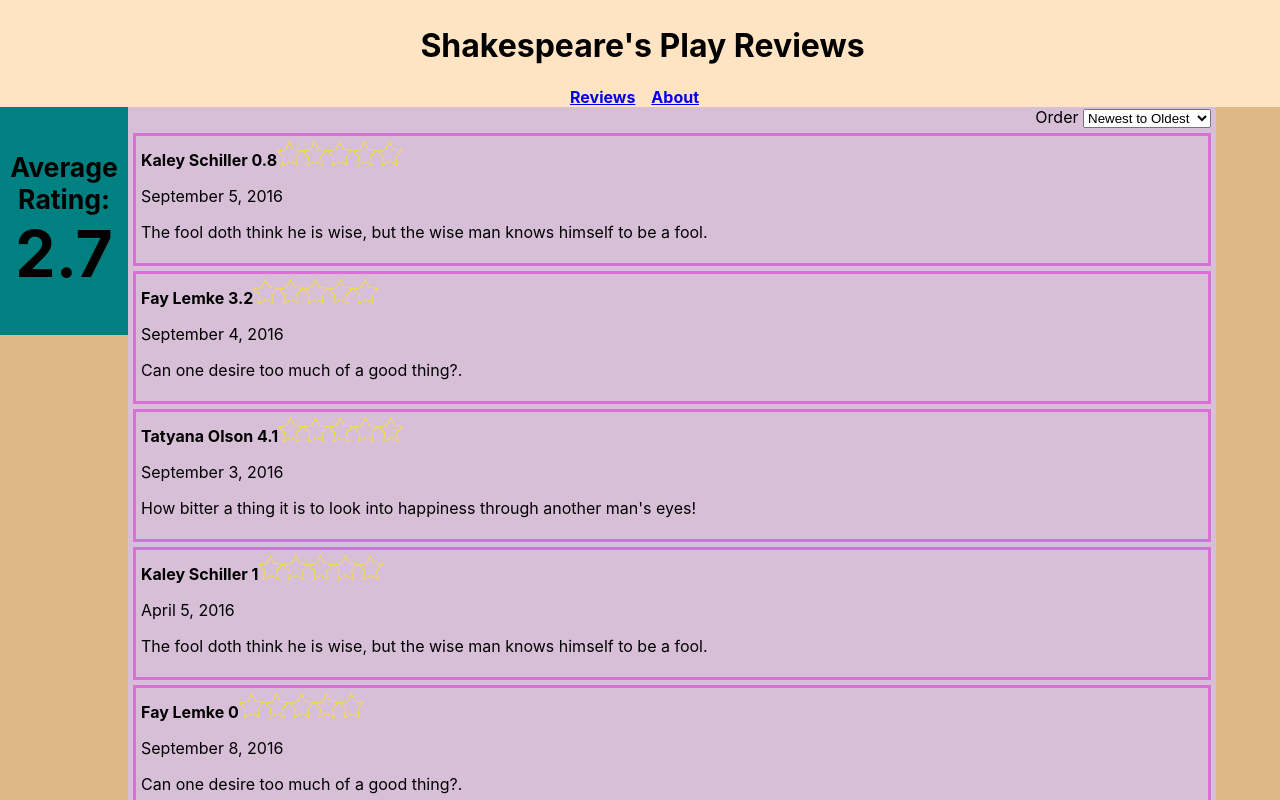
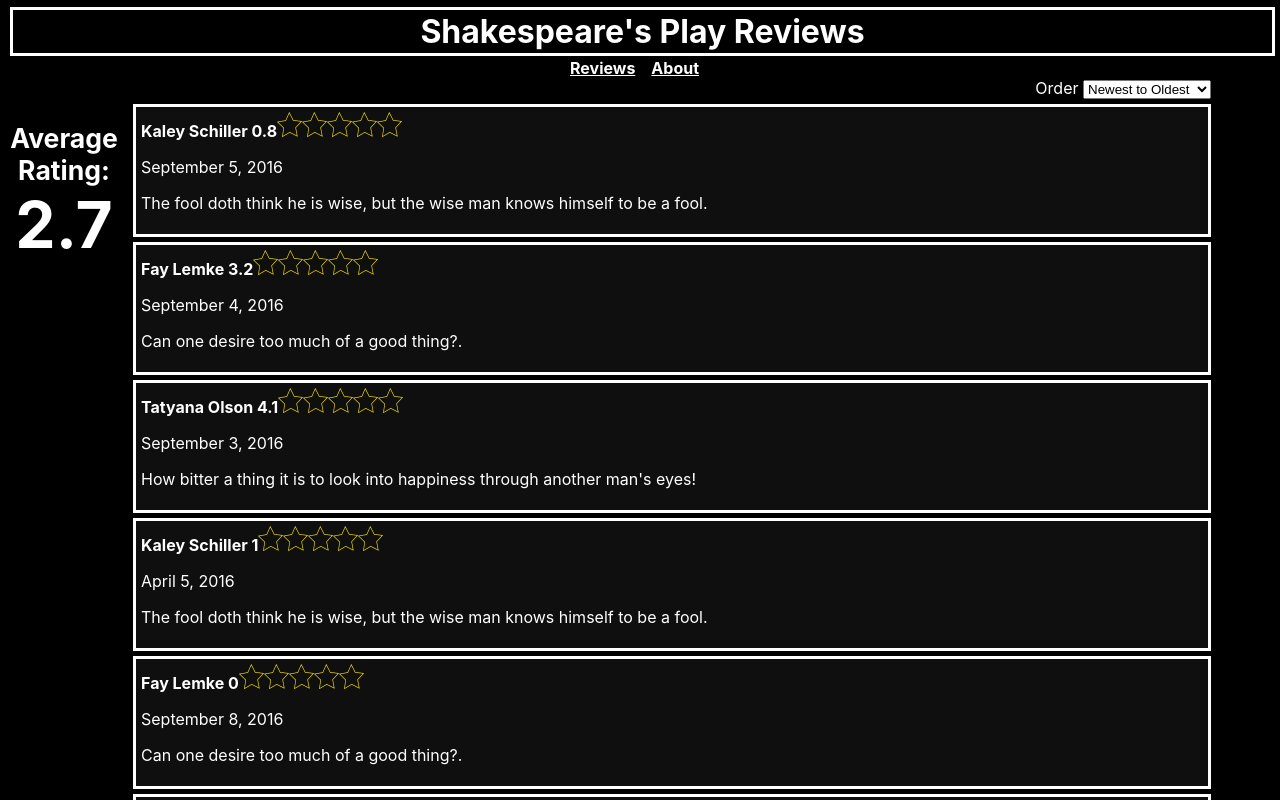
Before and after one commit to CymruRing/shakespeares_play_reviews_UI, a Next.js app in the folder shakespeares_play_reviews/: page / in a window 1280 px wide. Shown: the top 800 px of the page. Built offline with nearby package versions, Linux system fonts and the light colour scheme.

Commit message:
Move to Black and White theme.

```diff
--- a/shakespeares_play_reviews/comps/Title.js
+++ b/shakespeares_play_reviews/comps/Title.js
@@ -5,16 +5,16 @@ import Link from 'next/link'
 const Title = () => {
   return (
   <div className={styles.titleBar}>
-    <h1>Shakespeare's Play Reviews</h1>
+    <h1 id={styles.title}>Shakespeare's Play Reviews</h1>
     <div>
       <h4 className={styles.pageLinks}>
         <Link href='/'>
-          <a>Reviews</a>
+          <a className={styles.a}>Reviews</a>
         </Link>
       </h4>
       <h4 className={styles.pageLinks}>
         <Link href='/About'>
-          <a>About</a>
+          <a className={styles.a}>About</a>
         </Link>
       </h4>
     </div>
--- a/shakespeares_play_reviews/pages/About.js
+++ b/shakespeares_play_reviews/pages/About.js
@@ -9,9 +9,9 @@ const About = () => {
         chops to finish out the UI. That’s where this repo comes in.  This repo is the
         UI for Shakespeare's play reviews.
         <br/><br/>
-        It is built with <strong>Next.js</strong>for streamlined server side rendering and
-        <strong>React</strong> for a streamlined production.  For more see the repo for your
-        self here ________________ and try it out for yourself.
+        It is built with <strong>Next.js</strong> for streamlined server side rendering and
+        <strong>React</strong> for a streamlined production.  For more see the repo here
+        and try it out for yourself.
         <br/><br/>
         <em>Note: The Api for this app is not public at this time.</em>
       </p>
--- a/shakespeares_play_reviews/styles/globals.css
+++ b/shakespeares_play_reviews/styles/globals.css
@@ -1,6 +1,7 @@
 html,
 body {
-  background-color: burlywood;
+  background-color: black;
+  color: white;
   padding: 0;
   margin: 0;
   font-family: -apple-system, BlinkMacSystemFont, Segoe UI, Roboto, Oxygen,
--- a/shakespeares_play_reviews/styles/reviewStyles.module.css
+++ b/shakespeares_play_reviews/styles/reviewStyles.module.css
@@ -1,34 +1,46 @@
+
 
 .Layout {
 }
 
 .titleBar {
-  background-color: bisque;
   text-align: center;
   margin-top: 0;
   padding: 5px 0 0 5px;
 }
+
+#title {
+  border: white;
+  border-style: solid;
+  padding: 2px 2px 2px 2px;
+  margin: 2px 5px 2px 5px;
+}
+
 .pageLinks {
   display: inline;
   margin: 0 1rem 0 0;
 }
 
+.a {
+  color: white;
+}
+
 #avgContainer{
   font-size: xx-large;
-  background-color: teal;
   text-align: center;
   position: fixed;
   width: 10%;
 }
+
 #average {
   margin-block-start: 0px;
 }
+
 #avgRating {
   margin-block-end: 0px;
 }
 
 .Reviews {
-  background-color: thistle;
   width: 85%;
   margin: 0 0 10px 10%;
 
@@ -42,7 +54,7 @@
 
 .AReview {
   border-style: solid;
-  border-color: orchid;
+  background-color: rgb(15, 15, 15);
   margin: 5px 5px 5px 5px;
   padding: 5px 5px 5px 5px;
 }
@@ -51,7 +63,6 @@
   #avgContainer{
     font-size: large;
     position: relative;
-    background-color: teal;
     text-align: center;
     width: 100%;
   }
@@ -65,7 +76,6 @@
   }
 
   .Reviews {
-    background-color: thistle;
     width: 90%;
     margin: auto;
 
```
